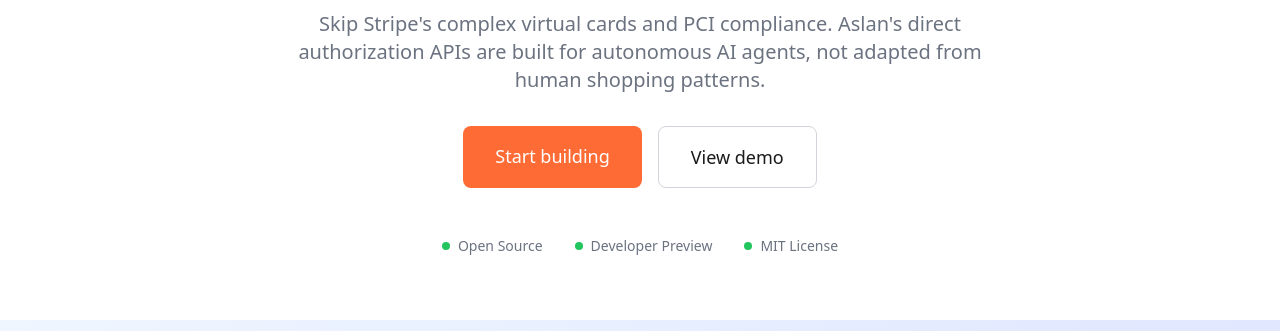
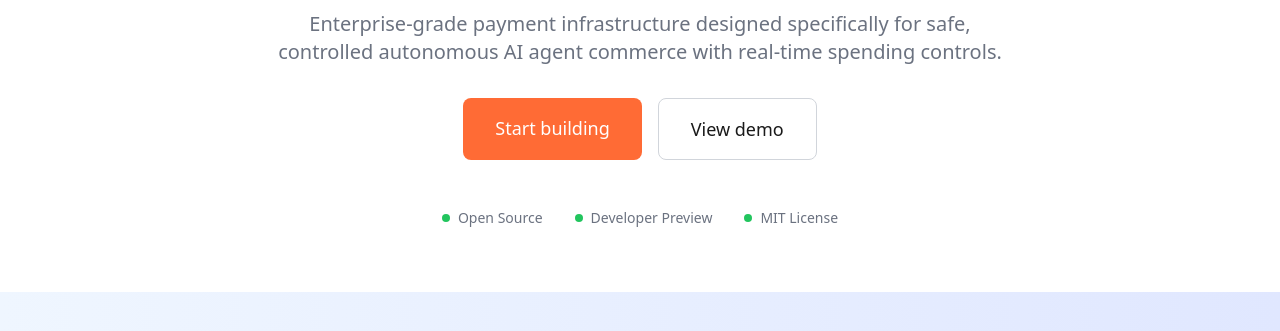
Before and after one commit to coltonsakamoto/aslanpay, a website: page public/index.html in a window 1280 px wide. Shown: the part 287-618 px from the top of the page. Drawn offline with nearby package versions, Linux system fonts and the light colour scheme.

Commit message:
🎯 Update hero subheading: Enterprise-grade safety for AI agent commerce

```diff
--- a/public/index.html
+++ b/public/index.html
@@ -102,7 +102,7 @@
                 <span class="text-aslan-orange">spend money autonomously</span>
             </h1>
             <p class="text-lg sm:text-xl text-aslan-gray mb-8 max-w-3xl mx-auto leading-relaxed px-4">
-                Skip Stripe's complex virtual cards and PCI compliance. Aslan's direct authorization APIs are built for autonomous AI agents, not adapted from human shopping patterns.
+                Enterprise-grade payment infrastructure designed specifically for safe, controlled autonomous AI agent commerce with real-time spending controls.
             </p>
             <div class="flex flex-col sm:flex-row gap-4 justify-center mb-12 px-4">
                 <a href="/demo" class="bg-aslan-orange text-white px-6 sm:px-8 py-3 sm:py-4 rounded-lg text-lg font-medium hover:bg-orange-600 transition-colors">
```
